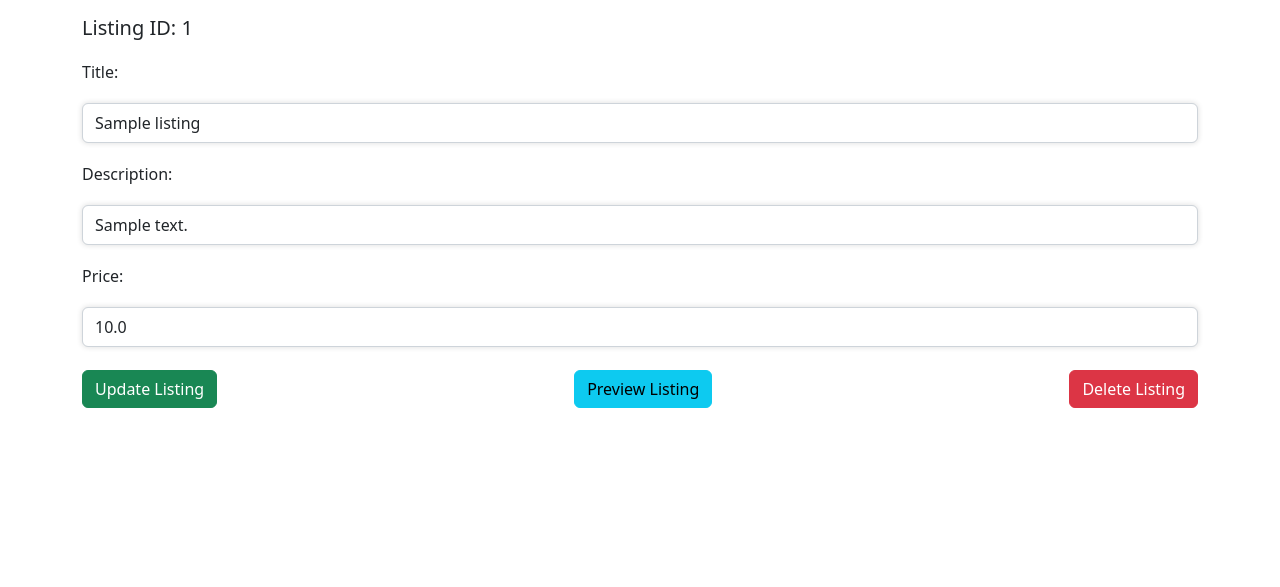
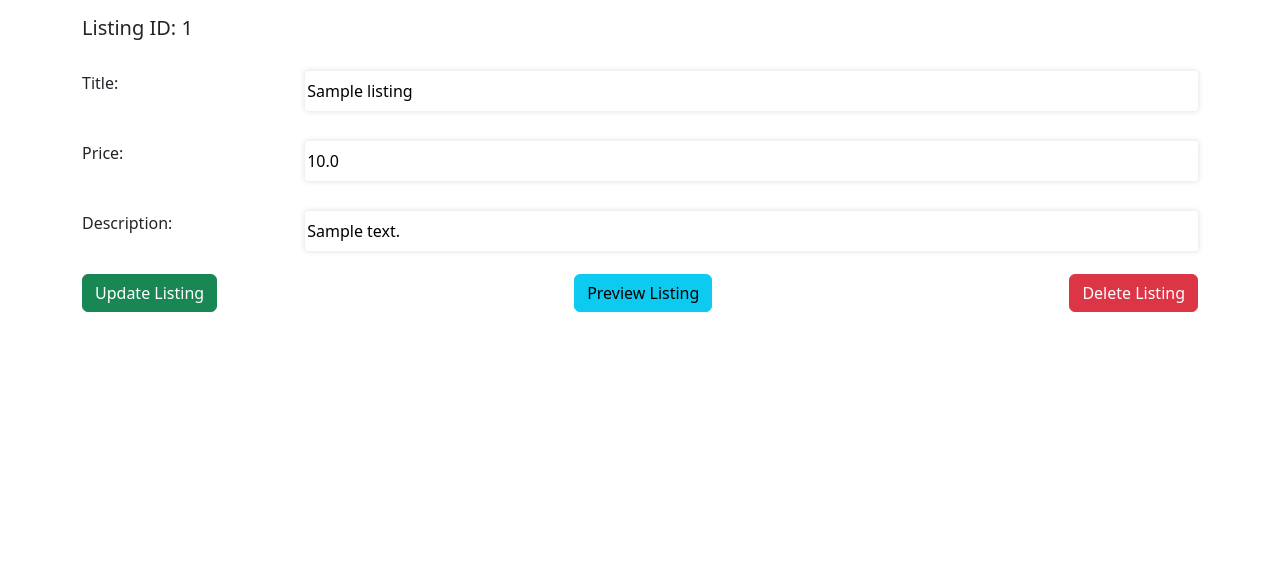
Before and after one commit to KagaSumi/Student-Sales, a Flask app: page /edit_listing/1 in a window 1280 px wide. Shown: the part 56-643 px from the top of the page. Run offline with Flask 3, Linux system fonts and the light colour scheme; a user stored in the database is signed in; tables that the repository leaves empty hold one stand-in row (values such as "Sample post").

Commit message:
added code for the edit listing page update button and remade the fields to match create Listing

```diff
--- a/static/css/create_listing.css
+++ b/static/css/create_listing.css
@@ -6,6 +6,11 @@ input {
     border: none;
     border-radius: 3px;
     box-shadow: 0px 0px 5px 1px rgba(0, 0, 0, 0.1);
+}
+
+#profilediv {
+    display: grid;
+    grid-template-columns: 1fr 1fr 1fr 1fr;
 }
 
 label {
--- a/static/js/edit_listing.js
+++ b/static/js/edit_listing.js
@@ -25,8 +25,30 @@ const verify_fields = (event) => {
 }
 
 const update = () => {
-    //TODO: update listing
-}
+    const payload = { title: title.value, description: description.value, price: price.value};
+    fetch("/create_listing", {
+    method: "POST",
+    headers: {
+      "Content-Type": "application/json",
+    },
+    body: JSON.stringify(payload),
+  })
+    .then((response) => Promise.all([response.json(), response.status]))
+    .then(([json, status]) => {
+      let message = json.message;
+      localStorage.setItem("message", message);
+      if (status == 400) {
+        window.location.href = '/create_listing';
+      } else {
+        window.location.href = '/profile';
+      }
+    })
+    .catch((error) => {
+      console.log(error);
+    });
+};
+    //TODO: update listing, currently creates new stuff.
+
 
 updateBTN.addEventListener('click', update);
 
--- a/templates/create_listing.html
+++ b/templates/create_listing.html
@@ -9,7 +9,6 @@
     <h3 class="my-2" align="center">Create a New Listing</h3>
     <button class="btn btn-outline-danger my-2" onclick="window.location.href='/profile'">Profile</button>
 </div>
-
 
 <div class="startdiv">
       <label for="title">Title:</label>
--- a/templates/edit_listing.html
+++ b/templates/edit_listing.html
@@ -5,15 +5,15 @@
 
 <h5 class="my-3">Listing ID: {{ listing.id }}</h3>
 
-{% macro render_input(label, placeholder, name, type="text") %}
-<label for="{{ name }}" class="my-1" {% for k,v in kwargs.items() %} {{k}}="{{v}}" {% endfor %}>{{ label }}</label>
-<input type="{{ type }}" class="form-control" id="{{ name }}" name="{{ name }}" value="{{ listing[name] }}"
-    placeholder="{{ placeholder }}" {% for k,v in kwargs.items() %} {{k}}="{{v}}" {% endfor %}>
-{% endmacro %}
+<div class="startdiv">
+    <label for="title">Title:</label>
+    <input placeholder="Enter Title" id="title" type="text" value="{{ listing.title}}">
+    <label for="price">Price:</label>
+    <input placeholder="Enter Price" id="price" type="text" value="{{ listing.price  }}">
+    <label for="description">Description:</label>
+    <input class="descsize" id="description" placeholder="Enter Description" type="text" value="{{ listing.description}}">
+</div>
 
-    {{ render_input('Title:','Enter title','title', required="") }}
-    {{ render_input('Description:','Enter description','description') }}
-    {{ render_input('Price:', 'Enter price', 'price', 'number', step='0.01', min='0') }}
     <div class="row">
         {% for image in listing.images %}
         <div class="col-md-4">
```
